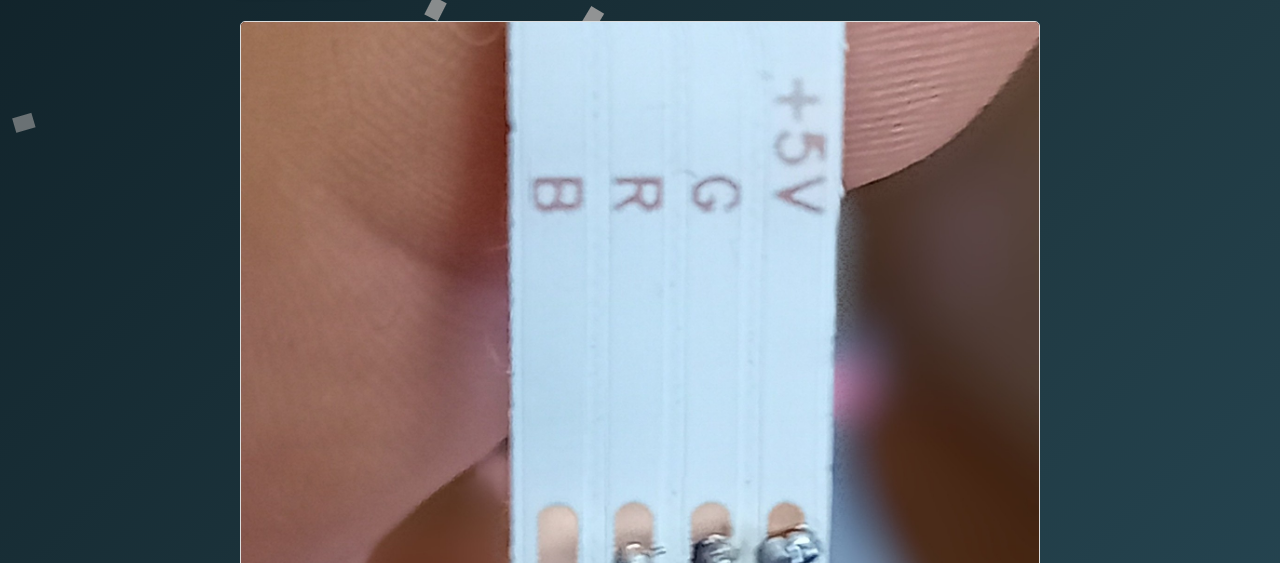
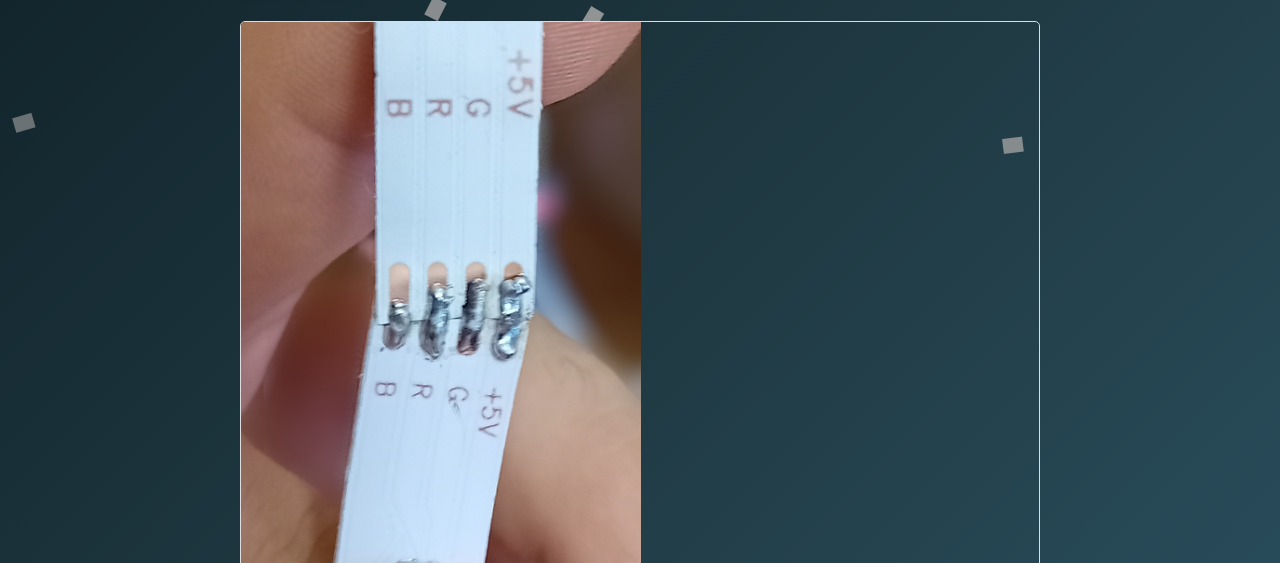
Before and after one commit to KeimoP/KeimoP.github.io, a plain HTML site: page blog.html in a window 1280 px wide. Shown: the part 237-800 px from the top of the page. Drawn offline with Linux system fonts and the light colour scheme; grey boxes are pictures that could not be loaded.

Commit message:
Update blog.html

```diff
--- a/blog.html
+++ b/blog.html
@@ -30,7 +30,7 @@
                     <div class="blog-image">
                         <!-- Placeholder for Blog Image -->
                         <img src="pictures/blog/pic1.jpg" alt="Blog Placeholder Image"
-                            width="800">
+                            width="400">
                     </div>
                     <div class="blog-content">
                         <h3>First soldering</h3>
```
